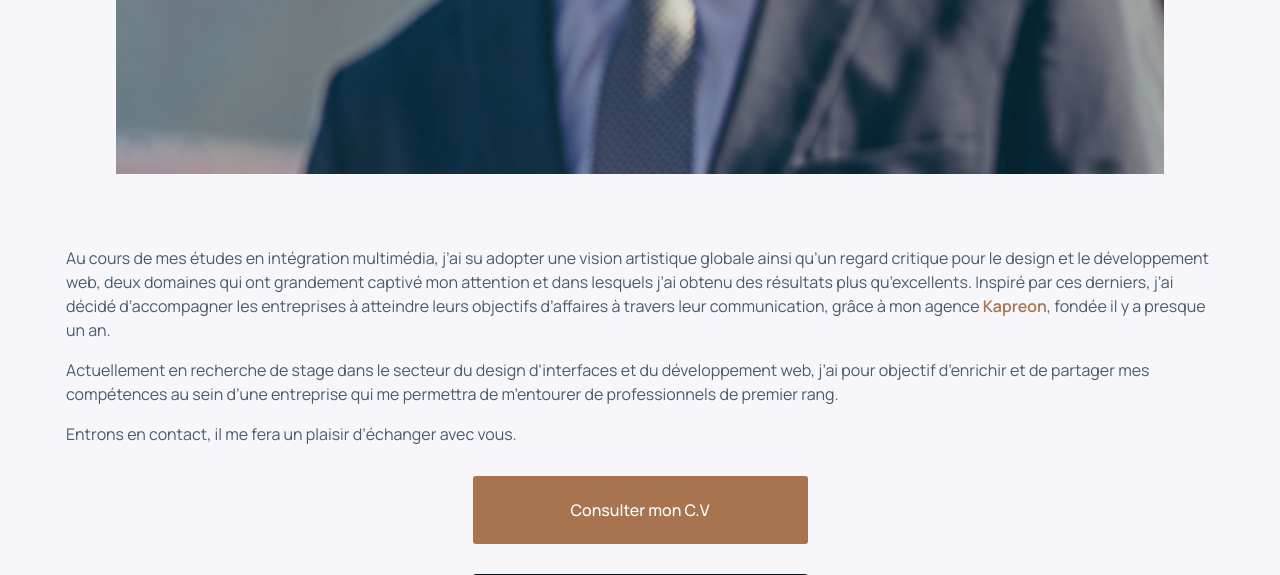
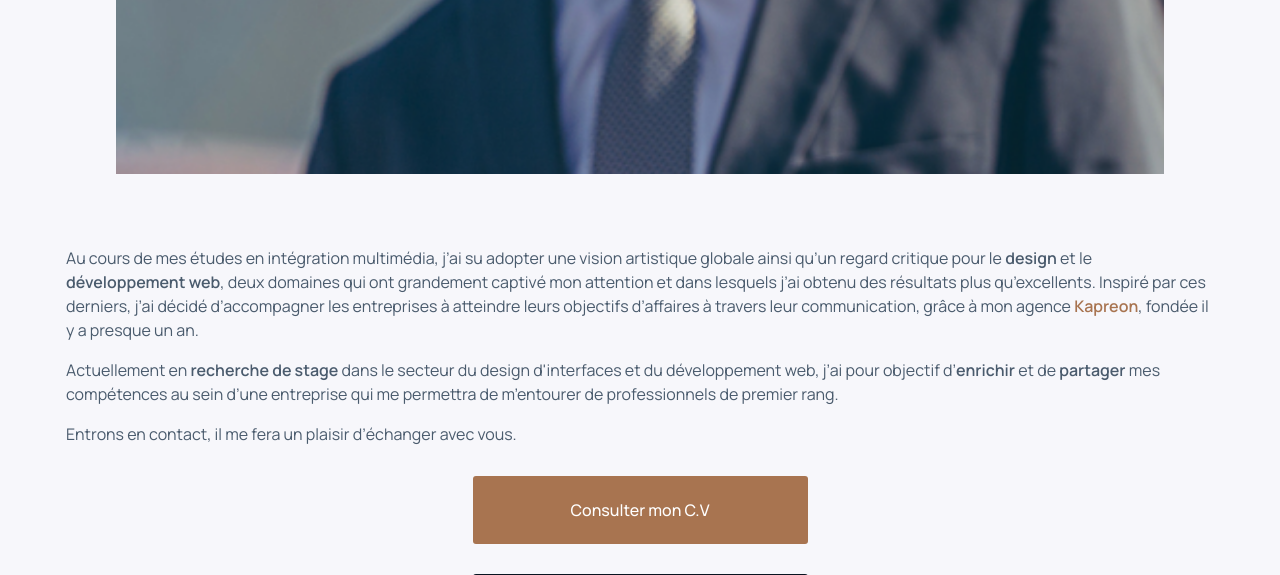
Before and after one commit to lucasjoliveau/portfolio, a PHP site: page / in a window 1280 px wide. Shown: the part 1299-1874 px from the top of the page. Run offline with PHP 8.4, Linux system fonts and the light colour scheme; style sheets or scripts are compiled from the project's sources; some libraries are stand-ins or nearby versions.

Commit message:
Modify text emphasis style

```diff
--- a/src/scss/settings/_global.scss
+++ b/src/scss/settings/_global.scss
@@ -14,3 +14,7 @@ img {
   font-weight: $fw-bold;
   letter-spacing: 0.125rem;
 }
+
+.text-emphase {
+  font-weight: $fw-semibold;
+}
```
